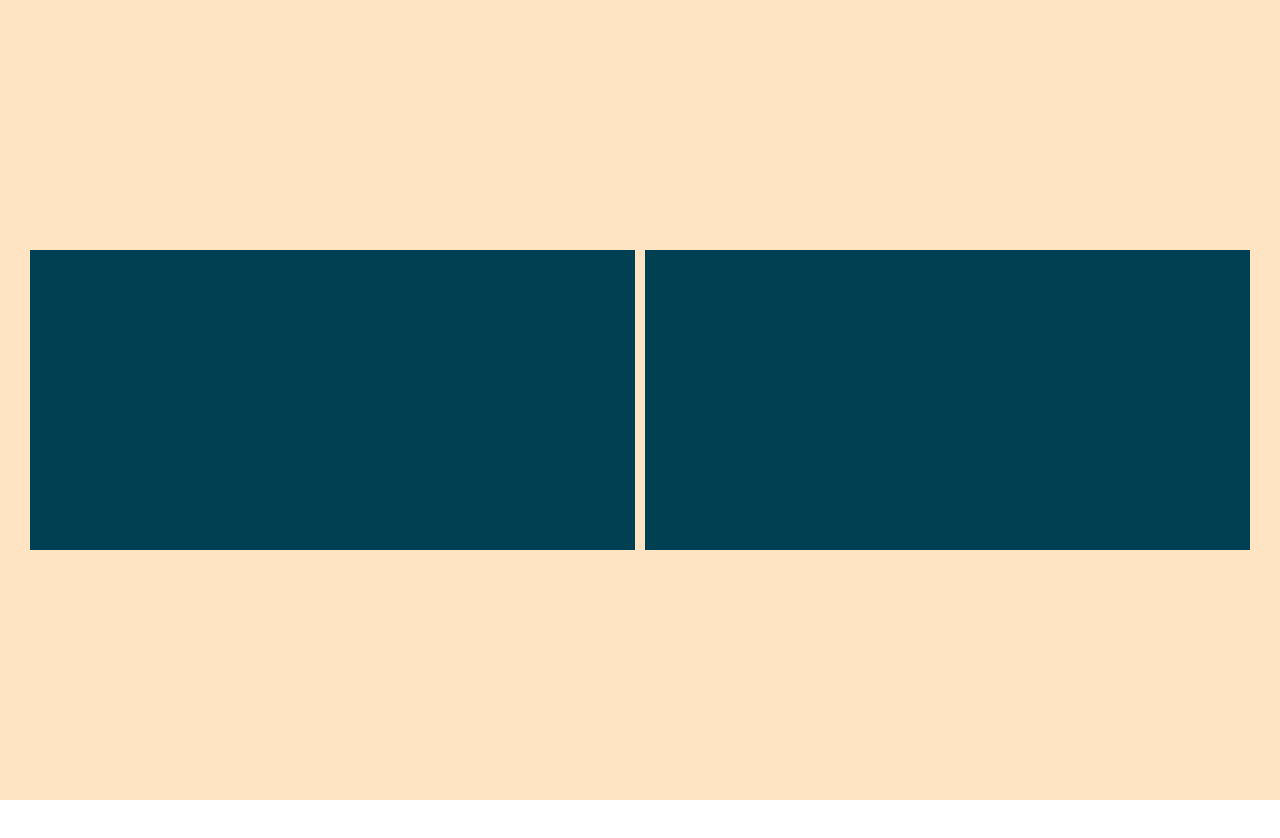
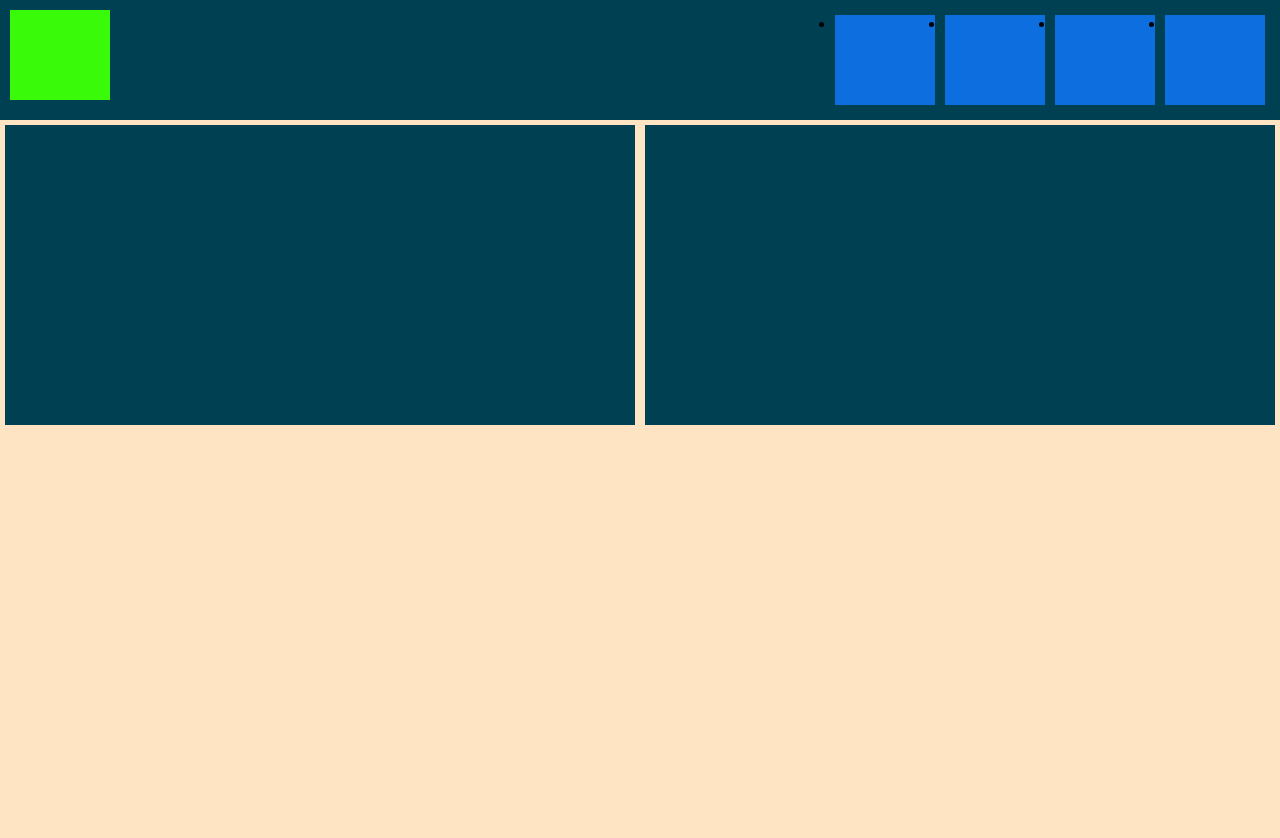
Before and after one commit to Victorjbs97/estruturas-semanticas, a plain HTML site: page 02-atividade-itens.html in a window 1280 px wide. Before the commit the page ends 800 px from the top, so only its background shows below. Drawn offline with Linux system fonts and the light colour scheme.

Commit message:
atividades flexbox

```diff
--- a/02-atividade-itens.html
+++ b/02-atividade-itens.html
@@ -8,11 +8,22 @@
     </head>
 
     <body>
-
-        <section id="nivel_agua">
-            <article class="bloco_generico"></article>
-            <article id="caixa_direita" class="bloco_generico"></article>
-        </section>
-
+        <main class="nivel_suco">
+            <header id="cabecalho">
+                <div id="logo"></div>
+                <nav id="menu_principal">
+                    <ul>
+                        <li></li>
+                        <li></li>
+                        <li></li>
+                        <li></li>
+                    </ul>
+                </nav>
+            </header>
+            <section id="nivel_agua">
+                <article class="bloco_generico"></article>
+                <article id="caixa_direita" class="bloco_generico"></article>
+            </section>
+        </main>
     </body>
 </html>
--- a/css/02-atividade-itens.css
+++ b/css/02-atividade-itens.css
@@ -7,12 +7,12 @@
 #nivel_agua{
     height: 100vh;
     background-color: bisque;
-    padding: 30px;
+    padding: 5px;
     /* Flexbox - propriedade de estruturação do layout pelo pai */
     display: flex;
     gap: 10px;
     justify-content: center;
-    align-items: center;
+    align-items: start;
 }
 
 .bloco_generico{
@@ -25,3 +25,32 @@
     /* grow shrink basis */
 
 }
+
+#cabecalho{
+    background-color: rgb(0, 64, 83);
+    display: flex;
+    padding: 10px;
+    justify-content: space-between;
+}
+#logo{
+    background-color: rgb(57, 250, 9);
+    width: 100px;
+    height: 90px;
+}
+
+#menu_principal{
+    padding: 5px;
+}
+
+#menu_principal, ul{
+    display: flex;
+    gap: 10px;
+
+}
+
+
+li{
+    width: 100px;
+    height: 90px;
+    background-color:rgb(12, 110, 223);
+}
```
